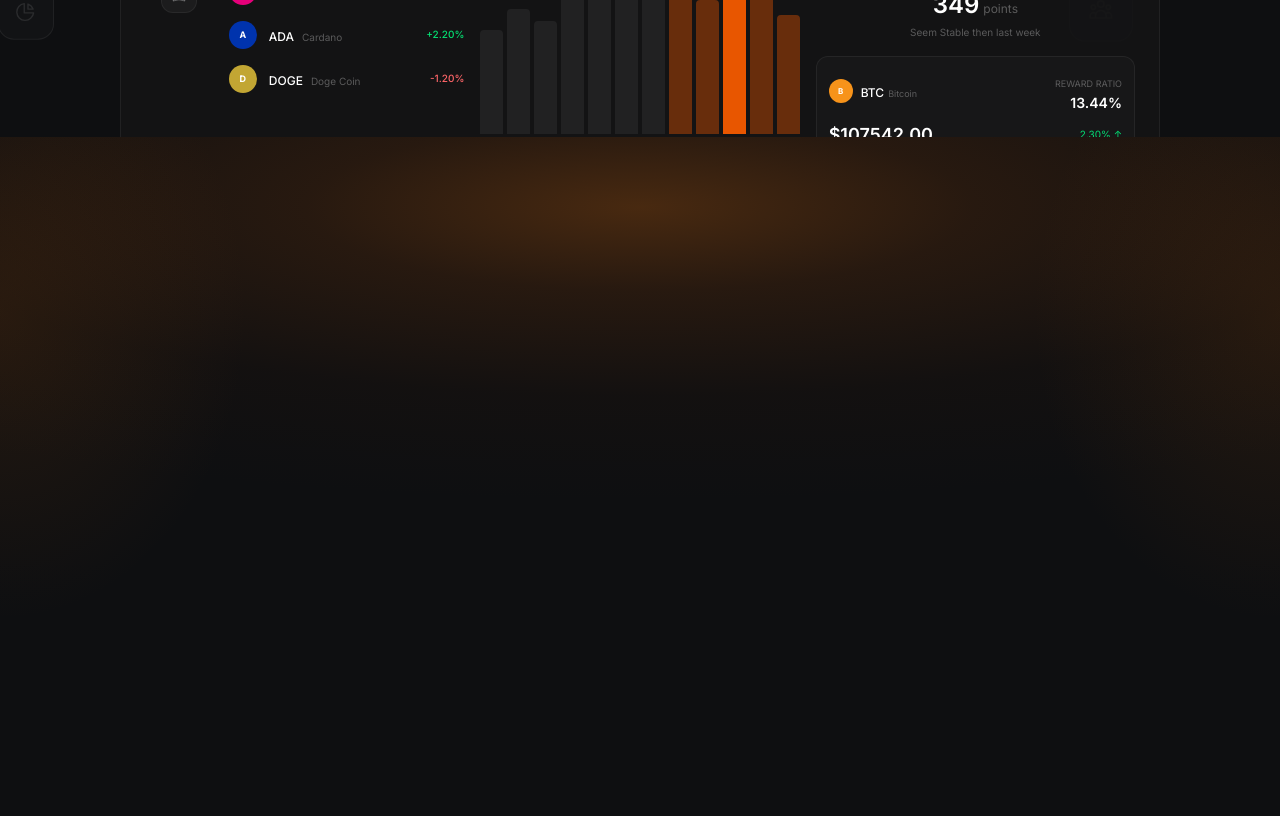
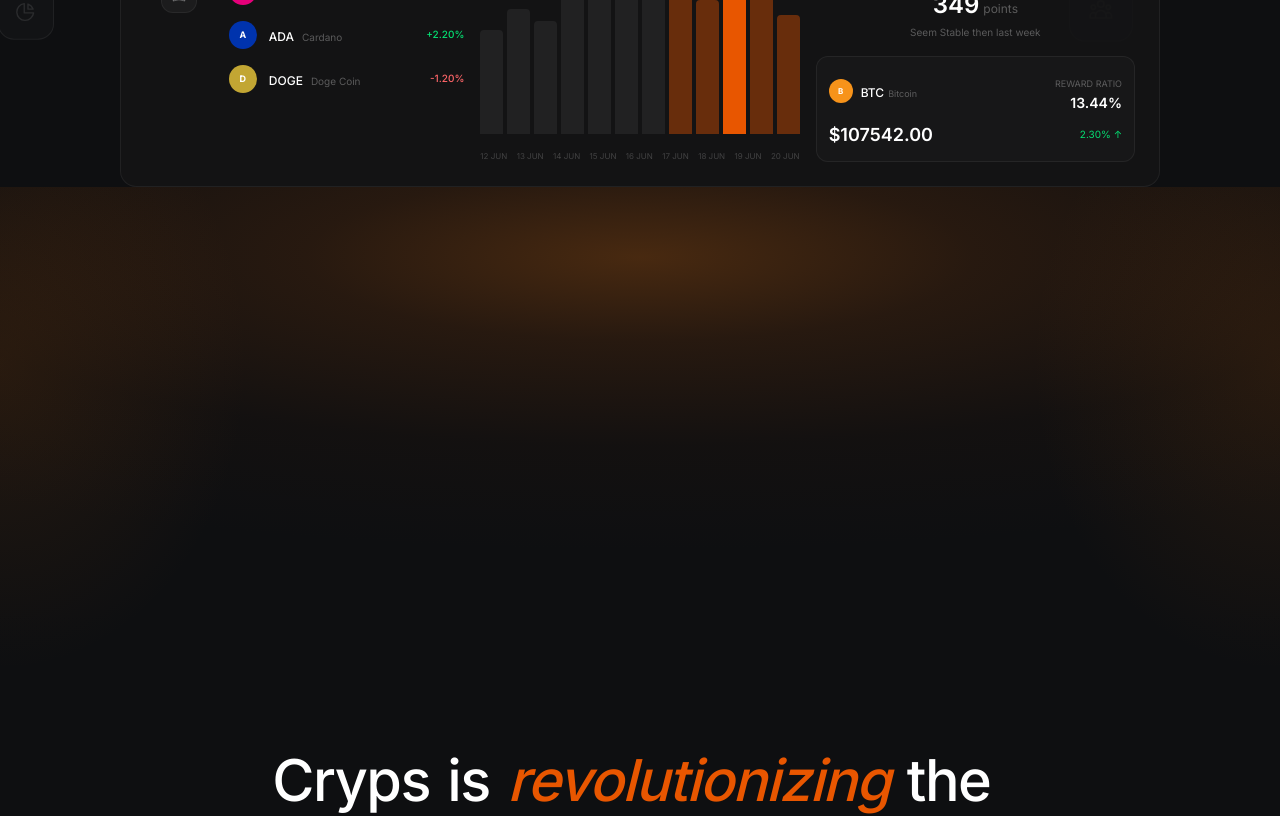
Before and after one commit to yumna-stack/REV-ORCHESTRA, a Next.js app: page / in a window 1280 px wide. Shown: the part 840-1656 px from the top of the page. Built offline with nearby package versions, Linux system fonts and the light colour scheme.

Commit message:
Keep dashboard fully visible — gradient no longer overlaps it

```diff
--- a/src/components/Hero.tsx
+++ b/src/components/Hero.tsx
@@ -238,7 +238,7 @@ export default function Hero() {
     </section>
 
     {/* Warm amber gradient glow zone — seamless like Cryps */}
-    <div className="relative w-full h-[700px] -mt-[50px] -mb-[300px] z-20 pointer-events-none overflow-visible" style={{ background: "rgb(14,15,17)" }}>
+    <div className="relative w-full h-[700px] -mb-[350px] z-10 pointer-events-none overflow-visible" style={{ background: "rgb(14,15,17)" }}>
       {/* Main warm center band */}
       <div className="absolute inset-0" style={{
         background: "radial-gradient(ellipse 130% 60% at 50% 10%, rgba(180, 90, 15, 0.35) 0%, rgba(140, 65, 10, 0.2) 20%, rgba(80, 35, 5, 0.08) 45%, transparent 70%)",
```
